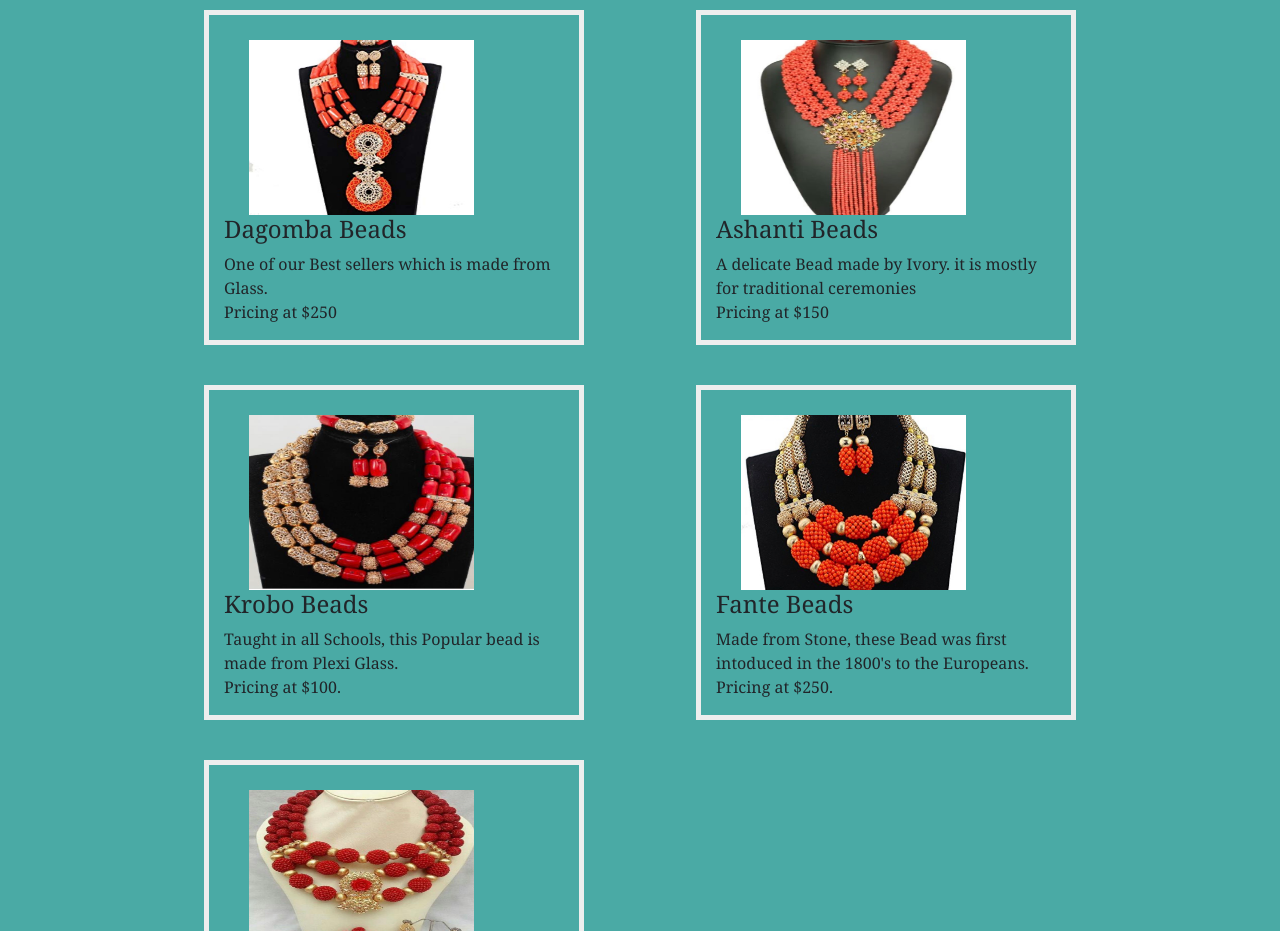
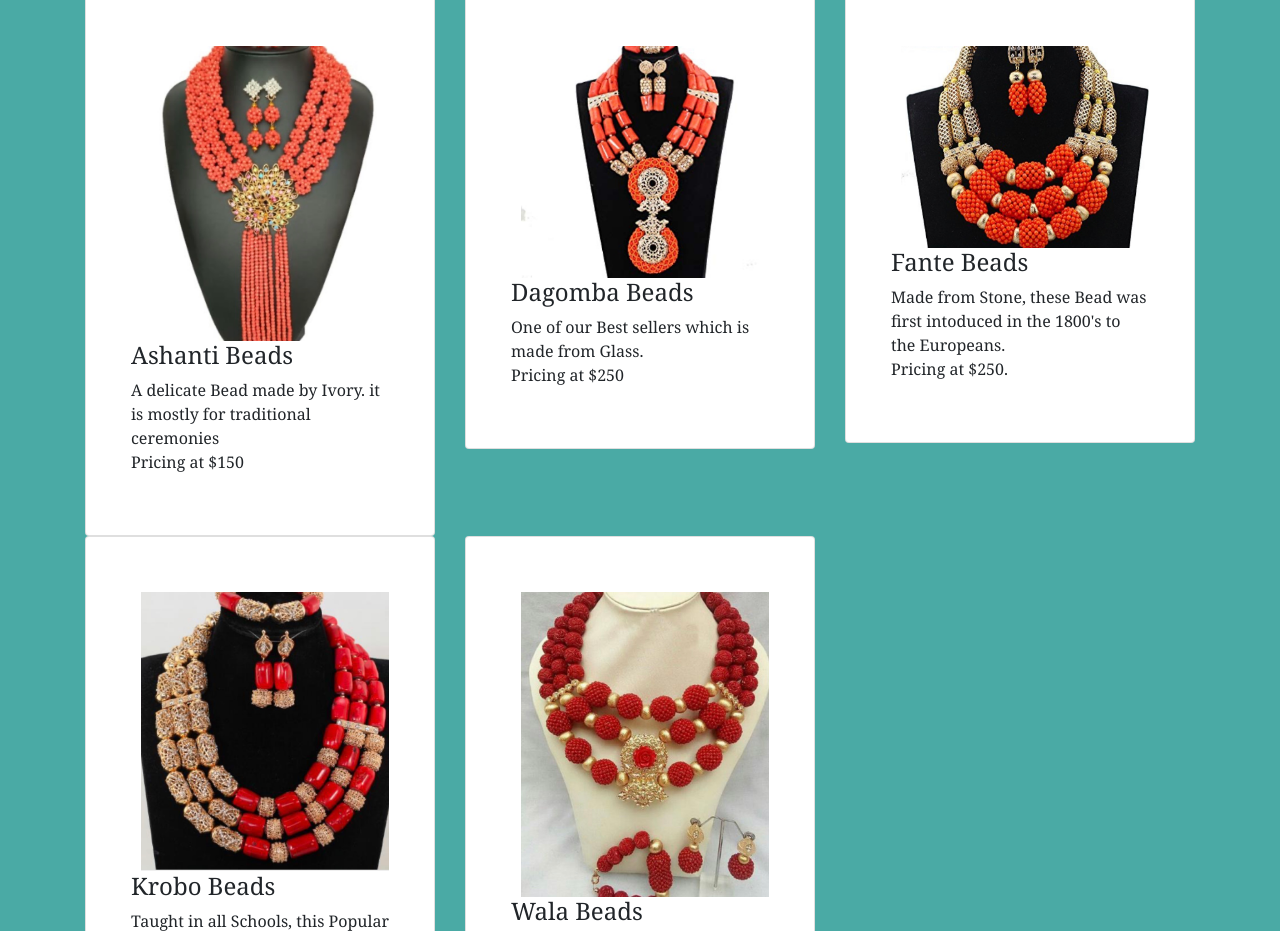
Before and after one commit to cmadegoke/Homework-Responsive-Portfolio, a plain HTML site: page portfolio.html in a window 1280 px wide. Shown: the part 206-1137 px from the top of the page. Drawn offline with nearby package versions, Linux system fonts and the light colour scheme.

Commit message:
bootstrap changes

```diff
--- a/assets/css/style.css
+++ b/assets/css/style.css
@@ -3,8 +3,7 @@ body{
     padding: 0;
     font-family: Georgia, 'Times New Roman', Times, serif;
     background-color: #4aaaa5;
-    width: 960px;
-    margin: auto;
+
 }
 .header{
     background-color: teal;
@@ -21,15 +20,20 @@ h1{
 .line {
     border: 1px solid;
 }
-.text{
+.card-text{
     margin: 0 auto;
     padding-left: 10px;
-    color: #777777;
+    color:white;
+    font-size: 25px;;
 }
 .images{
-    padding-left: 25px;
-    padding-top: 25px;
+    padding-left: 10px;
+    padding-top: 10px;
 }
 .contact-info{
     color: black;
 }
+
+.card {
+    padding: 25px;
+}
--- a/portfolio.html
+++ b/portfolio.html
@@ -42,37 +42,49 @@
             </div>
         </header>
 
-        <div class="container-md">
+        <div class="container">
 
 
             <div>
 
                 <h2>Portfolio</h2>
-                <div class="img-container"></div>
-
-                <div class="col-sm-5 col-md-5 col-xs-5" style="border: 5px solid #eee; margin: 20px; float: right">
-                    <img class="images" src="assets/image/beads.jpg" style="height: 200px; width: 250px" />
+                <div class="img-container">
+                    <div class="row">
+                        <div class="col-12 col-md-4">
+                            <div class="card">
+                                <div class="card-body">
+                                    <img class="images img-fluid" src="assets/image/beads.jpg" />
                                     <h4>
                                         Ashanti Beads</h4>
                                     <p>
                                         A delicate Bead made by Ivory. it is mostly for traditional ceremonies
                                         <br />Pricing at $150
                                     </p>
+                                </div>
+                            </div>
+
 
                         </div>
 
-                <div class="col-sm-5 col-md-5 col-xs-5" style="border: 5px solid #eee; margin: 20px;float: left">
-                    <img class="images" src="assets/image/beads2.jpg" style="height: 200px; width: 250px" />
+                        <div class="col-12 col-md-4">
+                            <div class="card">
+                                <div class="card-body">
+                                    <img class="images img-fluid" src="assets/image/beads2.jpg" />
                                     <h4>
                                         Dagomba Beads</h4>
                                     <p>
-                        One of our Best sellers which  is made from Glass.
+                                        One of our Best sellers which is made from Glass.
                                         <br />Pricing at $250
                                     </p>
                                 </div>
+                            </div>
 
-                <div class="col-sm-5 col-md-5 col-xs-5" style="border: 5px solid #eee; margin: 20px; float: right">
-                    <img class="images" src="assets/image/beads3.jpg" style="height: 200px; width: 250px"/>
+                        </div>
+
+                        <div class="col-12 col-md-4">
+                            <div class="card">
+                                <div class="card-body">
+                                    <img class="images img-fluid" src="assets/image/beads3.jpg" />
                                     <h4>
                                         Fante Beads</h4>
                                     <p>
@@ -80,9 +92,14 @@
                                         <br />Pricing at $250.
                                     </p>
                                 </div>
+                            </div>
 
-            <div class="col-sm-5 col-md-5 col-xs-5" style="border: 5px solid #eee; margin: 20px; float: left">
-                <img class="images" src="assets/image/beads4.jpg" style="height: 200px;width: 250px" />
+                        </div>
+
+                        <div class="col-12 col-md-4">
+                            <div class="card">
+                                <div class="card-body">
+                                    <img class="images img-fluid" src="assets/image/beads4.jpg" />
                                     <h4>
                                         Krobo Beads</h4>
                                     <p>
@@ -90,15 +107,23 @@
                                         <br />Pricing at $100.
                                     </p>
                                 </div>
+                            </div>
 
-            <div class="col-sm-5 col-md-5 col-xs-5" style="border: 5px solid #eee; margin: 20px;float: left">
-                <img class="images" src="assets/image/beads5.jpg" style="height: 200px;width: 250px" />
+                        </div>
+
+                        <div class="col-12 col-md-4">
+                            <div class="card">
+                                <div class="card-body">
+                                    <img class="images img-fluid" src="assets/image/beads5.jpg" />
                                     <h4>
                                         Wala Beads</h4>
                                     <p>
                                         From the tribe of Wale,this soft bead is made of sticks.
                                         <br />Pricing at $100.
                                     </p>
+                                </div>
+                            </div>
+
                         </div>
                     </div>
 
@@ -110,7 +135,7 @@
 
             </div>
 
-
+        </div>
 
 
 
```
Also changed, not shown: contact.html (+1 -1 lines), index.html (+9 -6 lines). Lines whose indentation alone changed are shown as unchanged.
